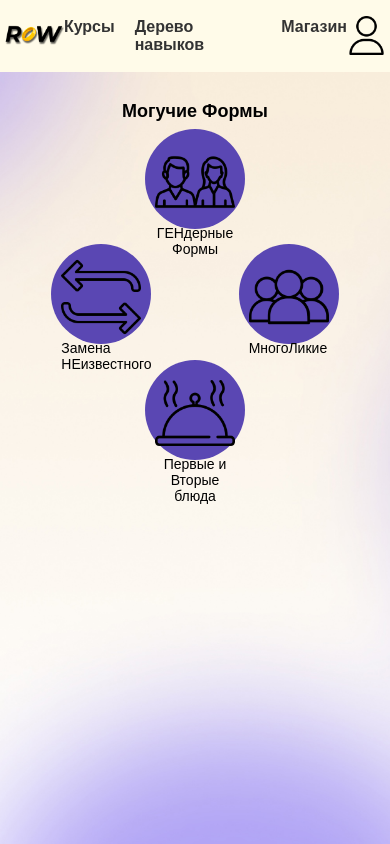
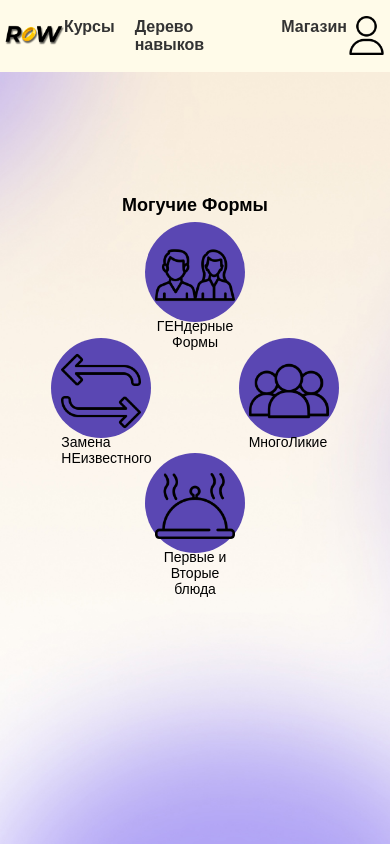
Before and after one commit to NikolyaTruLaLaLa/RingsOfWisdom, a React (Vite) app in the folder frontend/ringsOfWisdom/: page /stngform in a window 390 px wide. Built offline with nearby package versions, Linux system fonts and the light colour scheme.

Commit message:
fix style tree for small devices

```diff
--- a/frontend/ringsOfWisdom/src/assets/style/style_skills_tree.css
+++ b/frontend/ringsOfWisdom/src/assets/style/style_skills_tree.css
@@ -6,11 +6,21 @@
   justify-content: space-between;
 
 }
-/* Экстрабольшие девайсы (большие десктопы, >= 1200px) */
-@media (min-width: 1200px) {
+/* Экстрабольшие девайсы (большие десктопы, >= 1200px)
+@media (min-width: 1024px) {
     .container_all{
 
         margin-top: 0.1%;
+        align-content:space-between;
+      justify-content: space-between;
+
+    }
+}*/
+/* Экстрабольшие девайсы (большие десктопы, >= 1200px) */
+@media (max-width: 767px) {
+    .container_all{
+
+        margin-top: 50%;
         align-content:space-between;
       justify-content: space-between;
 
--- a/frontend/ringsOfWisdom/src/pages/Emailverif.jsx
+++ b/frontend/ringsOfWisdom/src/pages/Emailverif.jsx
@@ -11,7 +11,7 @@ const Emailverif = () => {
         <main className="notification">
             <p>Письмо с кодом подтверждения было выслано на ваш электронный адрес.<br/> Пожалуйста, проверьте почту.</p>
 
-            <NavLink to="/menu">
+            <NavLink to="/main">
                 <button type="submit">Войти</button>
             </NavLink>
 
```
